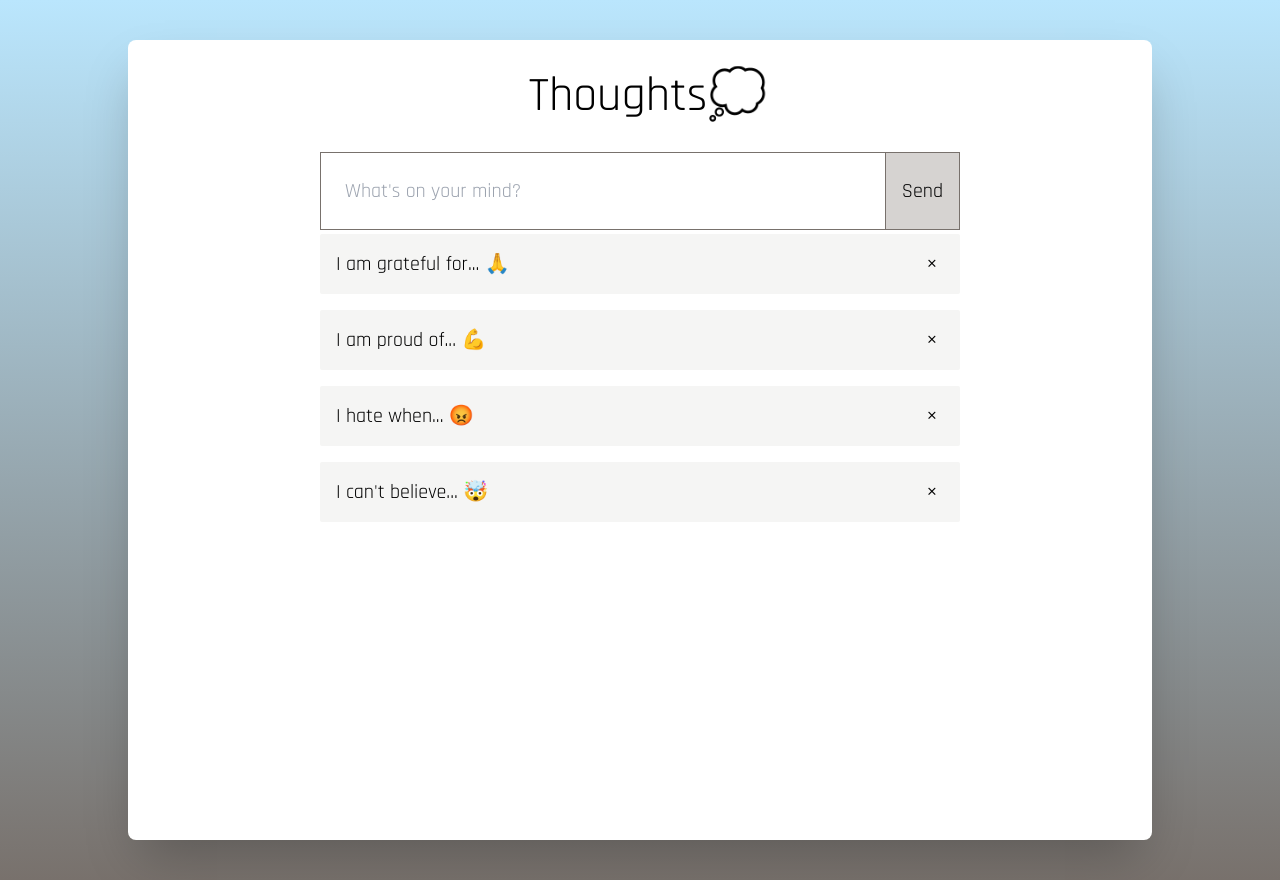
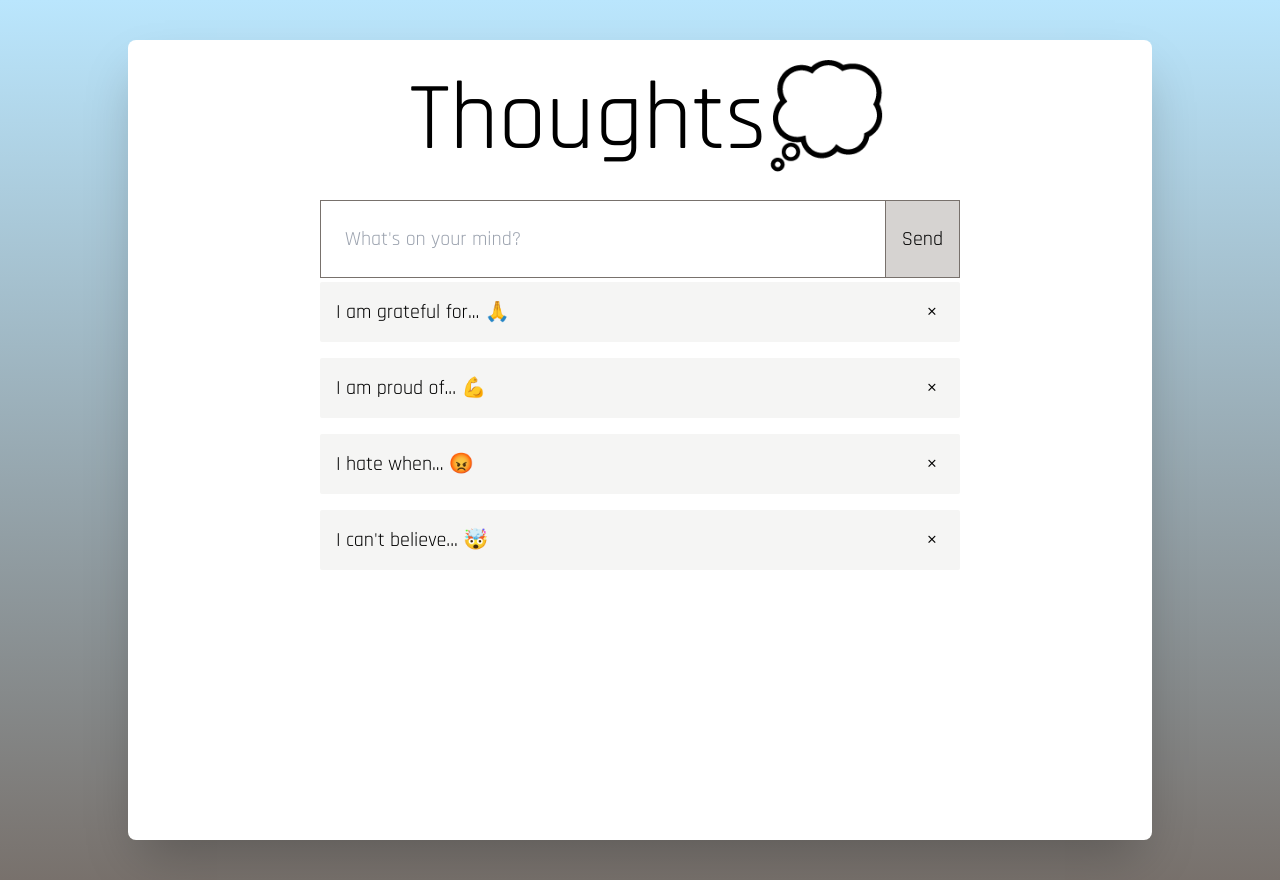
Before and after one commit to rickydefazio/thoughts, a React (Vite) app: page / in a window 1280 px wide. Built offline with nearby package versions, Linux system fonts and the light colour scheme.

Commit message:
increase header font with screen size

```diff
--- a/src/App.tsx
+++ b/src/App.tsx
@@ -30,7 +30,9 @@ export default function App() {
   return (
     <div className='max-w-screen-sm mx-auto w-11/12'>
       <header className='text-center my-8'>
-        <h1 className='w-full text-5xl ml-2'>Thoughts</h1>
+        <h1 className='w-full text-5xl ml-2 md:text-6xl lg:text-7xl xl:text-8xl'>
+          Thoughts
+        </h1>
       </header>
       <main>
         <ThoughtForm addThought={addThought} />
```
